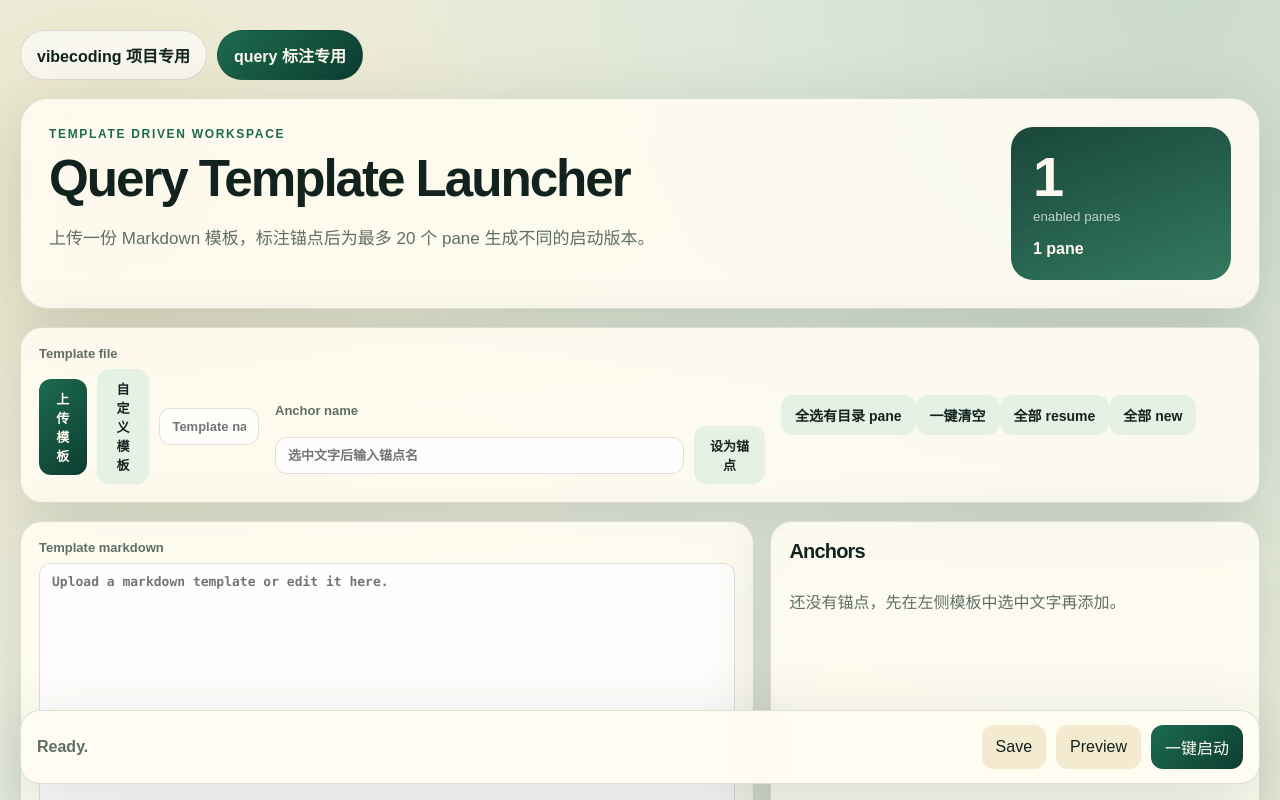
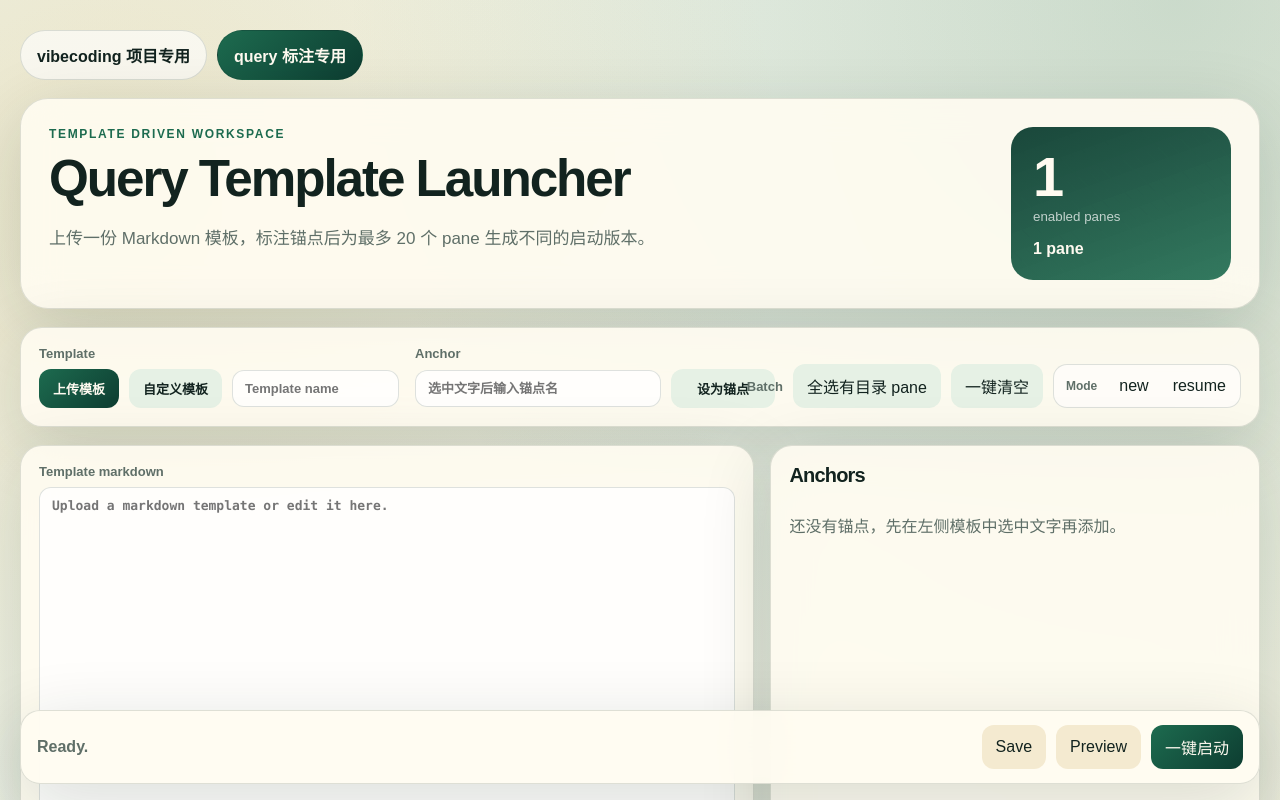
Before and after one commit to wuaidedidi/terminal-pane-launcher-tauri, a Vue app: page / in a window 1280 px wide. Both pictures are taken after a click on the button "query 标注专用". Shown: the top 800 px of the page. Built offline with nearby package versions, Linux system fonts and the light colour scheme.

Commit message:
style: refine query toolbar layout

```diff
--- a/src/App.vue
+++ b/src/App.vue
@@ -1176,9 +1176,9 @@ async function handleLaunch(): Promise<void> {
         </div>
       </section>
 
-      <section class="settings-bar query-toolbar">
-        <label>
-          Template file
+      <section class="query-toolbar">
+        <label class="query-tool-group">
+          Template
           <div class="toolbar-row">
             <button class="import-button" :disabled="isBusy" @click="queryTemplateImportInput?.click()">
               上传模板
@@ -1189,8 +1189,8 @@ async function handleLaunch(): Promise<void> {
             <input v-model="queryWorkspace.templateName" placeholder="Template name" />
           </div>
         </label>
-        <label>
-          Anchor name
+        <label class="query-tool-group query-anchor-tool">
+          Anchor
           <div class="toolbar-row">
             <input v-model="queryAnchorNameDraft" placeholder="选中文字后输入锚点名" />
             <button class="soft-button" :disabled="isBusy" @click="applyQueryAnchorFromSelection">
@@ -1198,19 +1198,19 @@ async function handleLaunch(): Promise<void> {
             </button>
           </div>
         </label>
-        <div class="settings-summary">
+        <div class="query-tool-group query-actions">
+          <span>Batch</span>
           <button class="soft-button" :disabled="isBusy" @click="selectValueQueryPanes">
             全选有目录 pane
           </button>
           <button class="soft-button" :disabled="isBusy" @click="clearEnabledQueryPanes">
             一键清空
           </button>
-          <button class="soft-button" :disabled="isBusy" @click="setAllQueryLaunchModes('resume')">
-            全部 resume
-          </button>
-          <button class="soft-button" :disabled="isBusy" @click="setAllQueryLaunchModes('new')">
-            全部 new
-          </button>
+          <div class="segmented-control" aria-label="Set all query launch modes">
+            <span>Mode</span>
+            <button :disabled="isBusy" @click="setAllQueryLaunchModes('new')">new</button>
+            <button :disabled="isBusy" @click="setAllQueryLaunchModes('resume')">resume</button>
+          </div>
         </div>
       </section>
 
--- a/src/styles.css
+++ b/src/styles.css
@@ -198,6 +198,73 @@ h2 {
   padding: 18px;
 }
 
+.query-toolbar {
+  display: grid;
+  grid-template-columns: minmax(360px, 0.9fr) minmax(360px, 1.2fr) minmax(430px, max-content);
+  gap: 16px;
+  align-items: end;
+  margin-top: 18px;
+  border: 1px solid var(--line);
+  border-radius: 22px;
+  padding: 18px;
+  background: var(--paper);
+  box-shadow: var(--shadow);
+  backdrop-filter: blur(18px);
+}
+
+.query-tool-group {
+  min-width: 0;
+}
+
+.query-anchor-tool .toolbar-row {
+  grid-template-columns: minmax(240px, 1fr) 104px;
+}
+
+.query-actions {
+  display: flex;
+  justify-content: flex-end;
+  align-items: end;
+  gap: 10px;
+}
+
+.query-actions > span {
+  align-self: center;
+  color: var(--muted);
+  font-size: 13px;
+  font-weight: 800;
+}
+
+.query-actions button {
+  white-space: nowrap;
+}
+
+.segmented-control {
+  display: inline-flex;
+  align-items: center;
+  gap: 4px;
+  border: 1px solid var(--line);
+  border-radius: 14px;
+  padding: 4px;
+  background: rgba(255, 255, 255, 0.58);
+}
+
+.segmented-control span {
+  padding: 0 8px;
+  color: var(--muted);
+  font-size: 12px;
+  font-weight: 900;
+}
+
+.segmented-control button {
+  border-radius: 10px;
+  padding: 8px 10px;
+  background: transparent;
+}
+
+.segmented-control button:hover:not(:disabled) {
+  background: #e6f1e5;
+}
+
 .settings-summary {
   align-self: center;
   color: var(--muted);
@@ -220,7 +287,8 @@ h2 {
 }
 
 .toolbar-row {
-  display: flex;
+  display: grid;
+  grid-template-columns: max-content max-content minmax(120px, 1fr);
   gap: 10px;
   align-items: center;
 }
@@ -496,6 +564,15 @@ label {
   .query-workbench {
     grid-template-columns: 1fr;
   }
+
+  .query-toolbar {
+    grid-template-columns: 1fr;
+  }
+
+  .query-actions {
+    justify-content: flex-start;
+    flex-wrap: wrap;
+  }
 }
 
 @media (max-width: 840px) {
```
